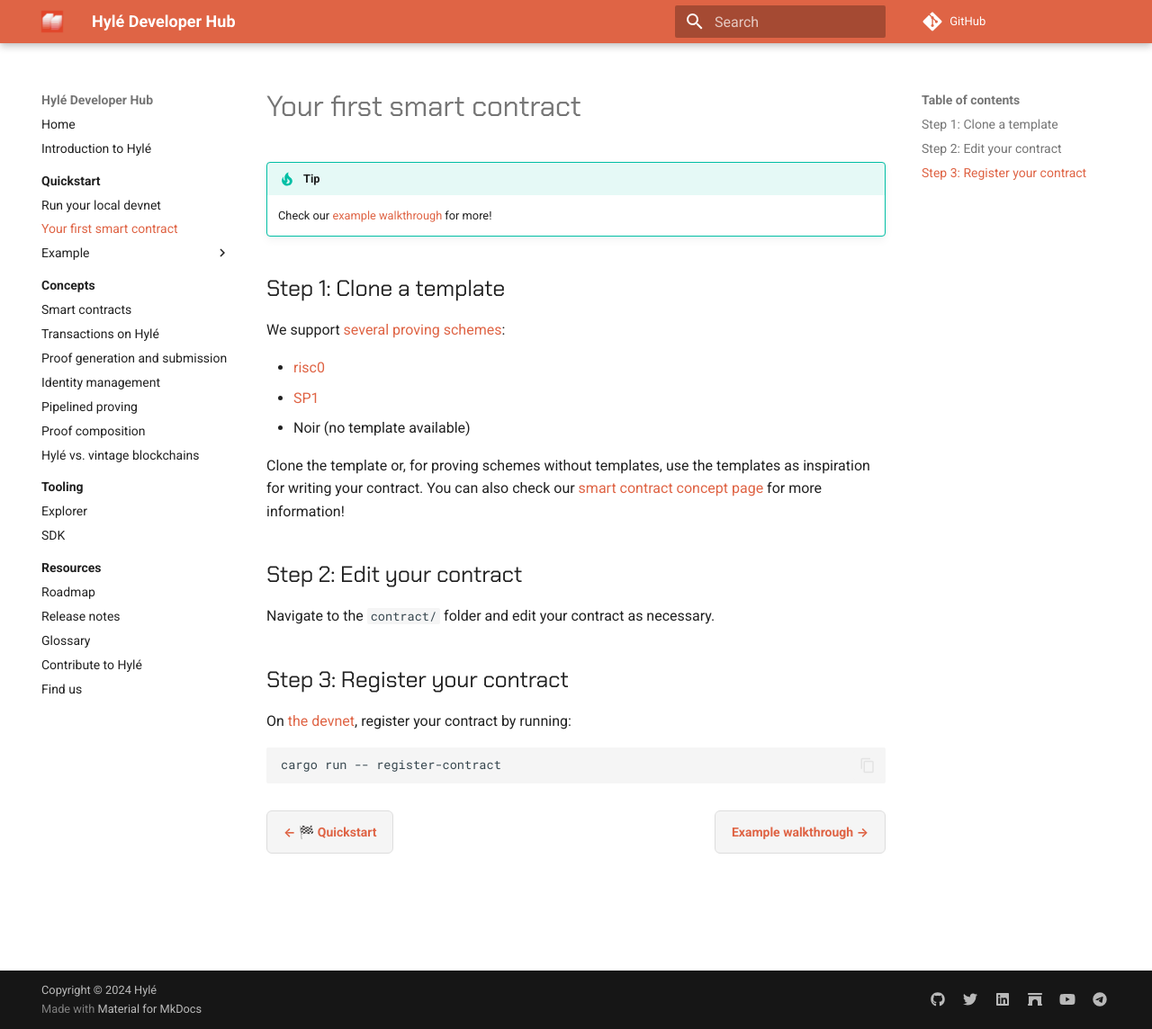
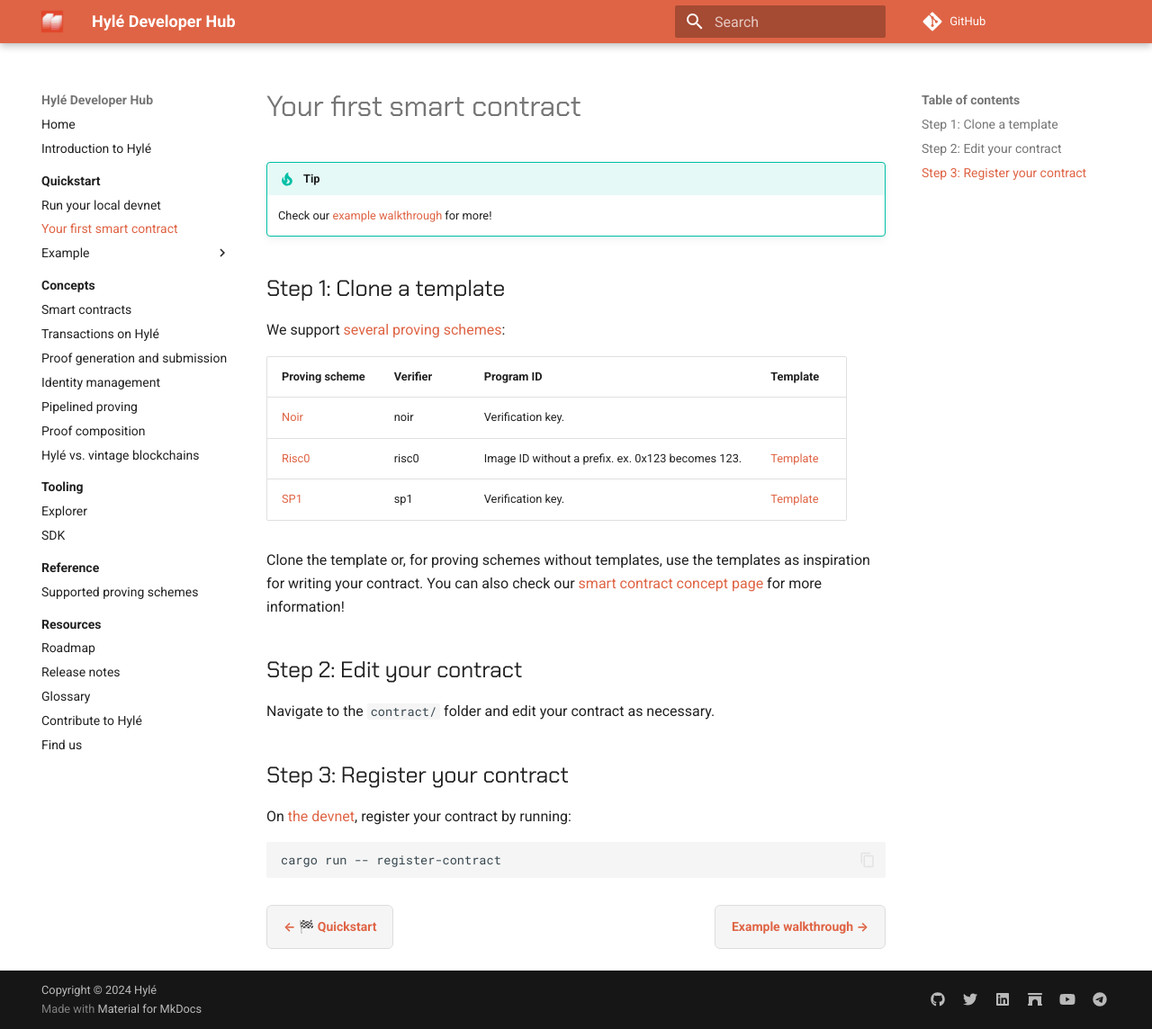
Before and after one commit to Hyle-org/devhub-hyle, an MkDocs documentation site: the page built from docs/quickstart/your-first-smart-contract.md, in a window 1280 px wide and 1144 px high. Shown: the whole window at 90% size. Built offline with MkDocs 1.6.1 and Material for MkDocs 9.7.7, drawn with Linux system fonts in a browser that asks for light colours; plug-ins that fetch from the network failed and are left out; comment, search, counter and statistics services are not loaded.

Commit message:
reference folder with supported proving schemes

```diff
--- a/docs/quickstart/your-first-smart-contract.md
+++ b/docs/quickstart/your-first-smart-contract.md
@@ -5,11 +5,13 @@
 
 ## Step 1: Clone a template
 
-We support [several proving schemes](../concepts/proof-generation.md#our-supported-proving-schemes):
+We support [several proving schemes](../reference/supported-proving-schemes.md):
 
-- [risc0](https://github.com/Hyle-org/template-risc0)
-- [SP1](https://github.com/Hyle-org/template-sp1)
-- Noir (no template available)
+| Proving scheme | Verifier | Program ID | Template |
+|----------------|----------|---------------------------------------------------|---|
+| [Noir](https://noir-lang.org/docs/)     | noir     | Verification key. | |
+| [Risc0](https://risc0.com/docs/)    | risc0    | Image ID without a prefix. ex. 0x123 becomes 123. | [Template](https://github.com/Hyle-org/template-risc0)|
+| [SP1](https://docs.succinct.xyz/docs/introduction)        | sp1   | Verification key.       | [Template](https://github.com/Hyle-org/template-sp1)|
 
 Clone the template or, for proving schemes without templates, use the templates as inspiration for writing your contract. You can also check our [smart contract concept page](../concepts/smart-contracts.md) for more information!
 
```
Also changed, not shown: docs/concepts/hyle-vs-vintage-blockchains.md (+1 -1 lines), docs/concepts/smart-contracts.md (+6 -9 lines), docs/reference/index.md (added, +3 -0 lines), docs/reference/supported-proving-schemes.md (added, +12 -0 lines), docs/resources/roadmap.md (+1 -1 lines), docs/.pages, docs/reference/.pages (added).
